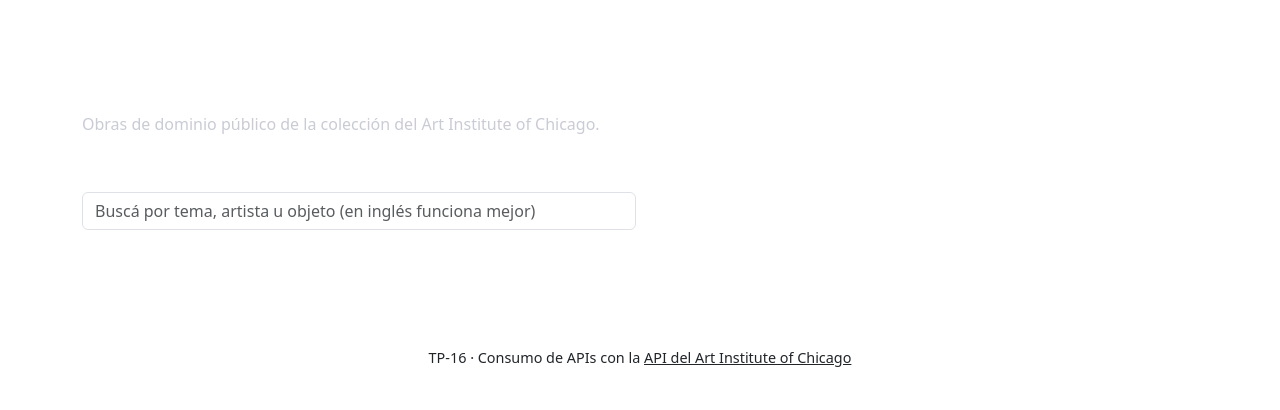
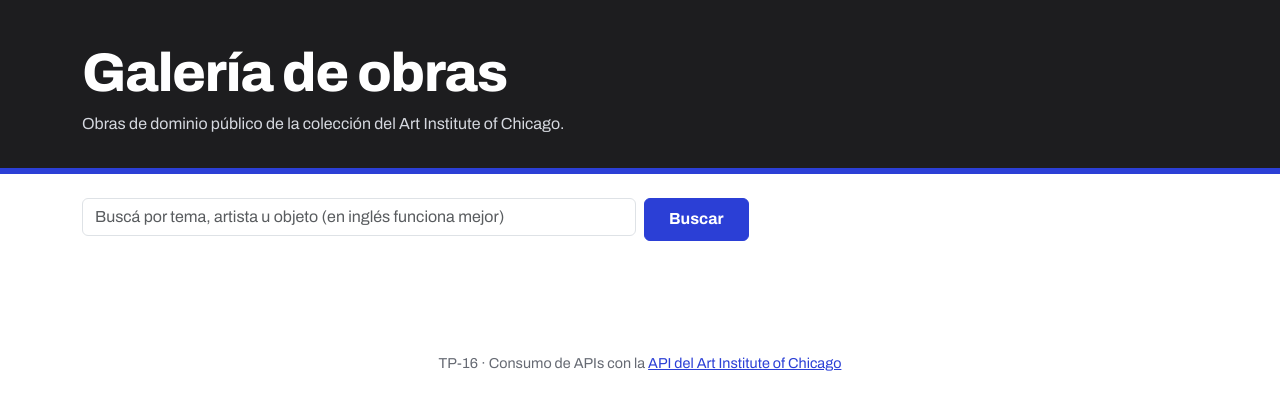
Before and after one commit to dylangaleano446-dotcom/plataformas-moviles-entregas, a plain HTML site: page tp-16/index.html in a window 1280 px wide. Drawn offline with nearby package versions, Linux system fonts and the light colour scheme.

Commit message:
Update style.css

```diff
--- a/tp-16/style.css
+++ b/tp-16/style.css
@@ -1,13 +1,13 @@
 :root {
-ink: #1d1d1f;
-wall: #ffffff;
-mat: #ececea;
-accent: #2b3fd6;
-accent-dark: #1d2d9e;
-muted: #666a73;
-bs-body-font-family: "Archivo", system-ui, sans-serif;
-bs-body-bg: var(--wall);
-bs-body-color: var(--ink);
+  --ink: #1d1d1f;
+  --wall: #ffffff;
+  --mat: #ececea;
+  --accent: #2b3fd6;
+  --accent-dark: #1d2d9e;
+  --muted: #666a73;
+  --bs-body-font-family: "Archivo", system-ui, sans-serif;
+  --bs-body-bg: var(--wall);
+  --bs-body-color: var(--ink);
 }
 
 /* ---------- Encabezado ---------- */
@@ -46,13 +46,13 @@ bs-body-color: var(--ink);
 .btn-gallery:disabled { background: var(--accent); border-color: var(--accent); color: #fff; }
 
 .btn-outline-gallery {
-  bs-btn-color: var(--ink);
-  bs-btn-border-color: var(--ink);
-  bs-btn-hover-bg: var(--ink);
-  bs-btn-hover-border-color: var(--ink);
-  bs-btn-hover-color: #fff;
-  bs-btn-active-bg: var(--ink);
-  bs-btn-active-color: #fff;
+  --bs-btn-color: var(--ink);
+  --bs-btn-border-color: var(--ink);
+  --bs-btn-hover-bg: var(--ink);
+  --bs-btn-hover-border-color: var(--ink);
+  --bs-btn-hover-color: #fff;
+  --bs-btn-active-bg: var(--ink);
+  --bs-btn-active-color: #fff;
   font-weight: 600;
 }
 
@@ -73,7 +73,6 @@ bs-body-color: var(--ink);
   box-shadow: 0 0 0 .2rem rgba(43, 63, 214, .2);
 }
 
-/* ---------- Cartas: la obra enmarcada, con cartel debajo ---------- */
 .art-card { height: 100%; display: flex; flex-direction: column; }
 
 .art-mat {
@@ -116,3 +115,7 @@ bs-body-color: var(--ink);
 
 .gallery-footer { font-size: .9rem; color: var(--muted); }
 .gallery-footer a { color: var(--accent); }
+
+.gallery-header { background-color: #1d1d1f; color: #ffffff; }
+.gallery-header .gallery-title { color: #ffffff; }
+.gallery-header .gallery-lead { color: #d5d8df; }
```
